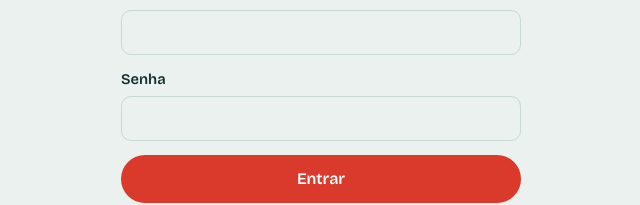
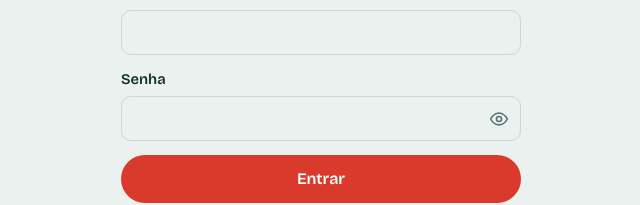
Before and after one commit to Skyerv/pesqueiro.gg, a Next.js app: page /login in a window 1280 px wide. Shown: the part 372-577 px from the top of the page, without its empty margins (319-959 px from the left). Built offline with nearby package versions, Linux system fonts and the light colour scheme.

Commit message:
feat: hide and show password

```diff
--- a/app/globals.css
+++ b/app/globals.css
@@ -155,6 +155,17 @@ input[type=text], input[type=search], input[type=email], input[type=password], i
   width: 100%; border: 1.5px solid var(--line); background: var(--bg); border-radius: 10px; padding: 10px 12px;
 }
 textarea { resize: vertical; min-height: 64px; }
+
+/* Campo de senha com botão mostrar/ocultar */
+.pw { position: relative; }
+.pw input { padding-right: 46px; }
+.pw-toggle {
+  position: absolute; top: 0; right: 0; height: 100%; width: 44px;
+  display: flex; align-items: center; justify-content: center;
+  border: 0; background: none; padding: 0; color: var(--muted); cursor: pointer;
+}
+.pw-toggle:hover { color: var(--ink); }
+.pw-toggle:focus-visible { outline-offset: -3px; border-radius: 10px; }
 .preview { margin-top: 8px; max-height: 200px; border-radius: 10px; align-self: flex-start; }
 .avatar-pick { display: flex; align-items: center; gap: 14px; }
 .actions { display: flex; gap: 10px; justify-content: flex-end; margin-top: 6px; }
--- a/app/login/page.js
+++ b/app/login/page.js
@@ -1,5 +1,6 @@
 import Link from "next/link";
 import { entrar, cadastrar, esqueci } from "./actions";
+import PasswordField from "@/components/PasswordField";
 
 export const metadata = { title: "Entrar | Pesqueiro.GG" };
 
@@ -33,10 +34,7 @@ export default async function LoginPage({ searchParams }) {
               <label htmlFor="email">E-mail</label>
               <input id="email" name="email" type="email" autoComplete="email" defaultValue={email} required />
             </div>
-            <div className="field">
-              <label htmlFor="password">Senha</label>
-              <input id="password" name="password" type="password" autoComplete="current-password" required />
-            </div>
+            <PasswordField id="password" label="Senha" autoComplete="current-password" />
             <button className="btn full" type="submit">Entrar</button>
             <p className="auth-foot"><Link href="/login?modo=esqueci">Esqueci minha senha</Link></p>
           </form>
@@ -48,11 +46,7 @@ export default async function LoginPage({ searchParams }) {
               <label htmlFor="email">E-mail</label>
               <input id="email" name="email" type="email" autoComplete="email" defaultValue={email} required />
             </div>
-            <div className="field">
-              <label htmlFor="password">Senha</label>
-              <input id="password" name="password" type="password" autoComplete="new-password" minLength={6} required />
-              <span className="hint">Pelo menos 6 caracteres.</span>
-            </div>
+            <PasswordField id="password" label="Senha" autoComplete="new-password" minLength={6} hint="Pelo menos 6 caracteres." />
             {pedeConvite && (
               <div className="field">
                 <label htmlFor="convite">Código de convite</label>
--- /dev/null
+++ b/components/PasswordField.js
@@ -0,0 +1,66 @@
+"use client";
+
+import { useId, useState } from "react";
+
+export default function PasswordField({
+  id,
+  name = "password",
+  label = "Senha",
+  autoComplete = "current-password",
+  minLength,
+  required = true,
+  hint,
+}) {
+  const autoId = useId();
+  const inputId = id || `senha-${autoId}`;
+  const hintId = hint ? `${inputId}-hint` : undefined;
+  const [visivel, setVisivel] = useState(false);
+
+  return (
+    <div className="field">
+      <label htmlFor={inputId}>{label}</label>
+      <div className="pw">
+        <input
+          id={inputId}
+          name={name}
+          type={visivel ? "text" : "password"}
+          autoComplete={autoComplete}
+          minLength={minLength}
+          required={required}
+          aria-describedby={hintId}
+        />
+        <button
+          type="button"
+          className="pw-toggle"
+          onClick={() => setVisivel((v) => !v)}
+          aria-pressed={visivel}
+          aria-label={visivel ? "Ocultar senha" : "Mostrar senha"}
+          title={visivel ? "Ocultar senha" : "Mostrar senha"}
+        >
+          {visivel ? <EyeOff /> : <Eye />}
+        </button>
+      </div>
+      {hint && <span id={hintId} className="hint">{hint}</span>}
+    </div>
+  );
+}
+
+function Eye() {
+  return (
+    <svg width="20" height="20" viewBox="0 0 24 24" fill="none" stroke="currentColor" strokeWidth="2" strokeLinecap="round" strokeLinejoin="round" aria-hidden="true">
+      <path d="M2 12s3.5-7 10-7 10 7 10 7-3.5 7-10 7-10-7-10-7Z" />
+      <circle cx="12" cy="12" r="3" />
+    </svg>
+  );
+}
+
+function EyeOff() {
+  return (
+    <svg width="20" height="20" viewBox="0 0 24 24" fill="none" stroke="currentColor" strokeWidth="2" strokeLinecap="round" strokeLinejoin="round" aria-hidden="true">
+      <path d="M9.9 4.24A9.1 9.1 0 0 1 12 4c6.5 0 10 7 10 7a17.6 17.6 0 0 1-2.7 3.72" />
+      <path d="M6.1 6.1A17.6 17.6 0 0 0 2 12s3.5 7 10 7a9.1 9.1 0 0 0 4.2-1" />
+      <path d="M9.9 9.9a3 3 0 0 0 4.2 4.2" />
+      <line x1="2" y1="2" x2="22" y2="22" />
+    </svg>
+  );
+}
```
